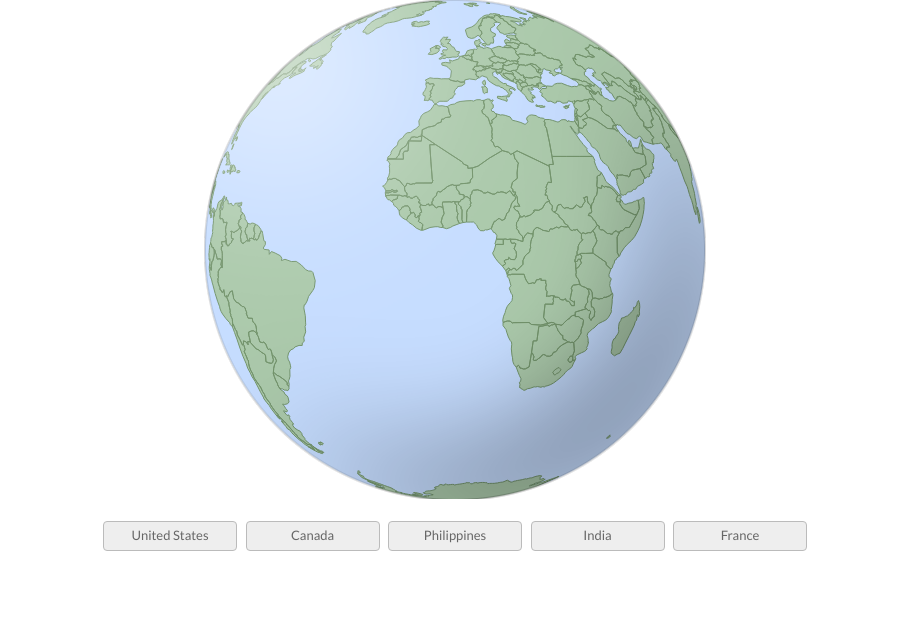
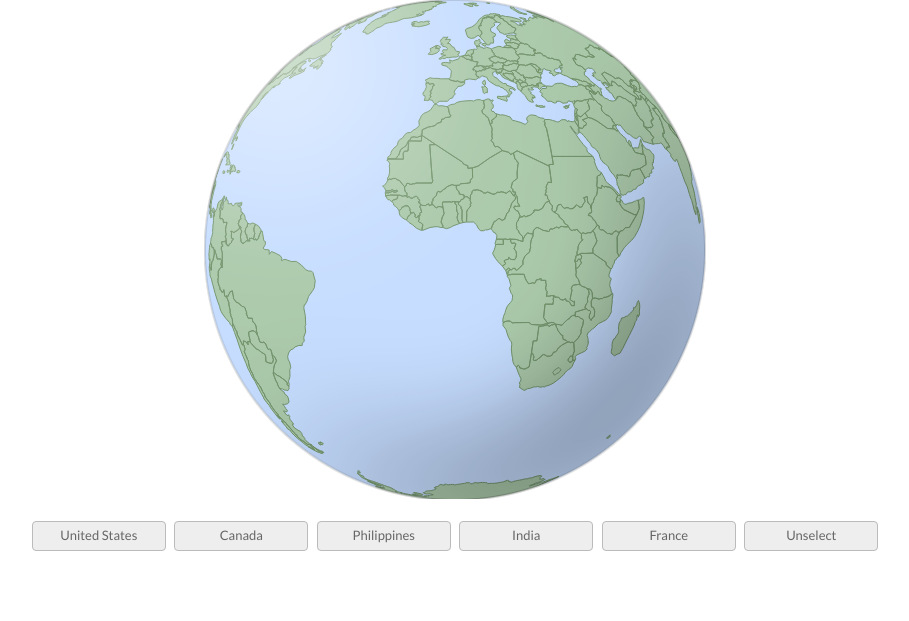
Before and after one commit to IsabelMacgill/UI_Project, a Flask app: page /learn in a window 1280 px wide. Shown: the part 141-762 px from the top of the page, without its empty margins (185-1094 px from the left). Run offline with Flask 2, Linux system fonts and the light colour scheme; some libraries are stand-ins or nearby versions.

Commit message:
added an unselect button to the globe

```diff
--- a/templates/learn.html
+++ b/templates/learn.html
@@ -189,7 +189,7 @@ return { x: projX, y: projY };
 <button id="Philippines" class="pooch-button" onclick="spinToLocation (2.075, 0.325, 'PHL');changeSelect(5)">Philippines</button>
 <button id="India" class="pooch-button" onclick="spinToLocation (1.325, 0.425, 'IND');changeSelect(7)">India</button>
 <button id="France" class="pooch-button" onclick="spinToLocation (0.03, 0.7, 'FRA');changeSelect(9)">France</button>
-
+<button id="Unselect" class="pooch-button" onclick="spinToLocation (0, 0, 'JAP');changeSelect(0)">Unselect</button>
 </div>
 </body>
 </html>
```
Also changed, not shown: 1 other file.
